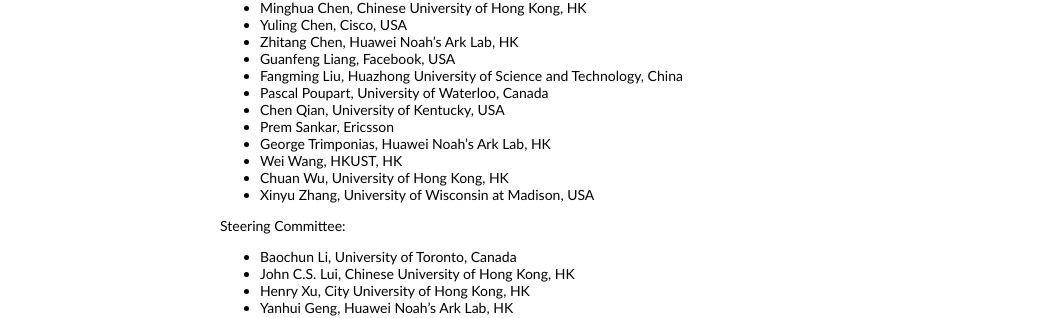
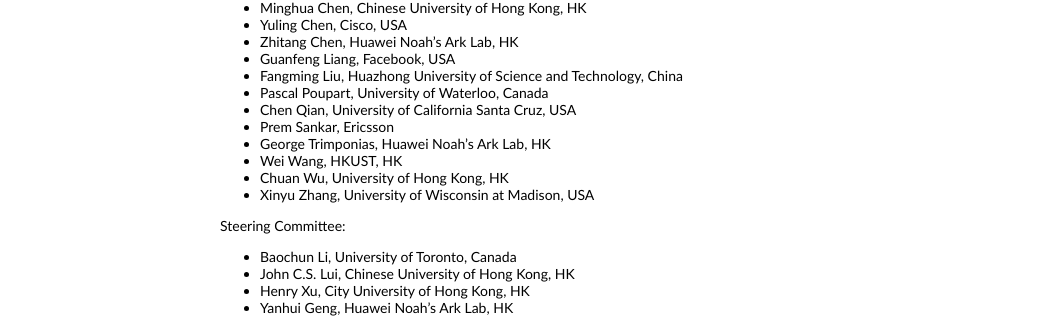
Before and after one commit to networkml/networkml.github.io, a Jekyll site: the page built from index.html, in a window 1280 px wide. Shown: the part 1303-1621 px from the top of the page, without its empty margins (127-1168 px from the left). Built offline with Jekyll 4.4.1, drawn with Linux system fonts in a browser that asks for light colours.

Commit message:
pc update

```diff
--- a/_includes/index.md
+++ b/_includes/index.md
@@ -55,7 +55,7 @@ Program Committee: (continuously being updated)
 * Guanfeng Liang, Facebook, USA
 * Fangming Liu, Huazhong University of Science and Technology, China
 * Pascal Poupart, University of Waterloo, Canada
-* Chen Qian, University of Kentucky, USA
+* Chen Qian, University of California Santa Cruz, USA
 * Prem Sankar, Ericsson
 * George Trimponias, Huawei Noah’s Ark Lab, HK
 * Wei Wang, HKUST, HK
```
